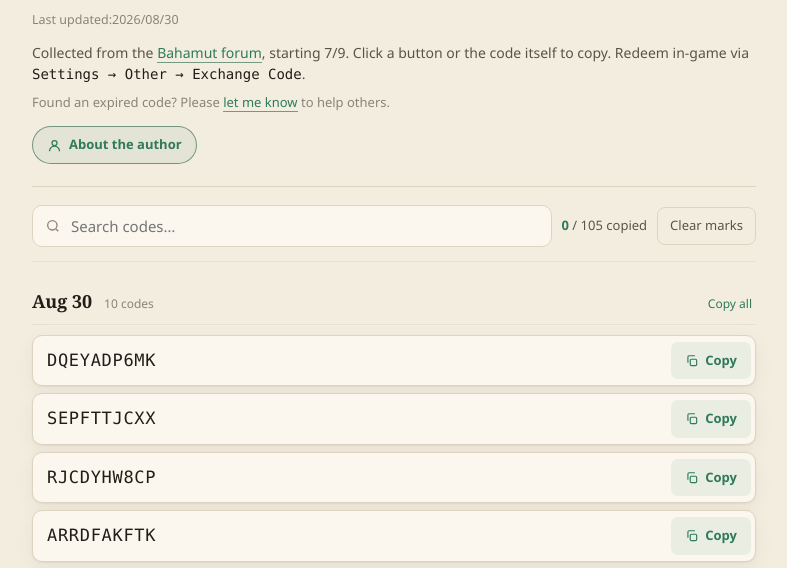
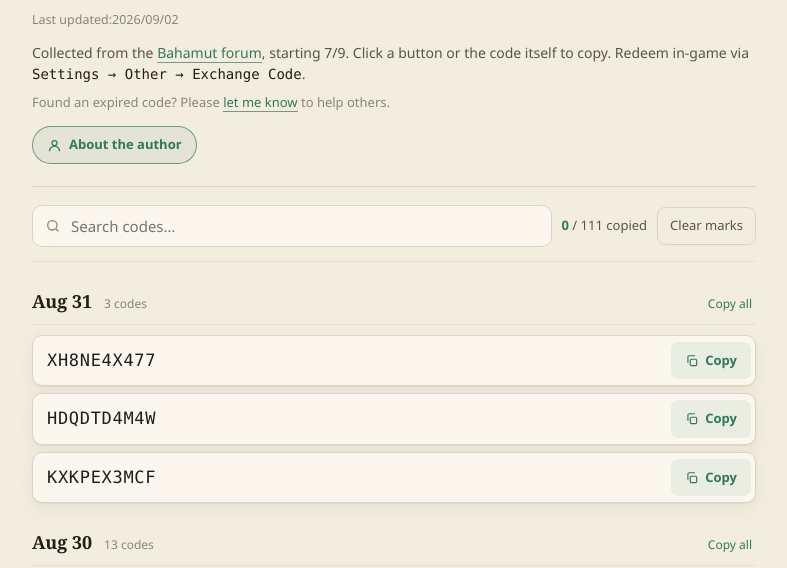
Before and after one commit to Raellen/wherewindsmeet-coupon, a plain HTML site: page index.html in a window 1280 px wide. Shown: the part 179-747 px from the top of the page, without its empty margins (246-1033 px from the left). Drawn offline with Linux system fonts and the light colour scheme.

Commit message:
feat: 8/30 補碼、新增 8/31、更新時間改 9/2
Co-Authored-By: Claude Opus 4.8 <noreply@anthropic.com>

```diff
--- a/index.html
+++ b/index.html
@@ -277,7 +277,7 @@
   <header>
     <p class="eyebrow" id="eyebrow">兌換碼 · Redemption Codes</p>
     <h1 id="title">燕雲十六聲兌換碼</h1>
-    <p class="updated"><span id="updatedLabel">最新更新時間</span>:2026/08/30</p>
+    <p class="updated"><span id="updatedLabel">最新更新時間</span>:2026/09/02</p>
     <p class="sub" id="intro"></p>
     <p class="sub note" id="note"></p>
     <a class="author-btn" href="#author">
@@ -347,7 +347,8 @@ const DATA = [
   { date: "8/27", codes: ["NERYRCTED6","EEC636TJKJ","MQJYHRRQYM","WYQD6YP4AP","NEVERLOOKBACK","CHYF4FX66Q","WHN8MW8EH6","HFAJ73PDJR","RKJJHNHENJ","PE6YENXR6A"] },
   { date: "8/28", codes: ["FC7HAXJRC3","HXEQC37XXE","MMDCN6HY6D","WHK7YFXCNY","EQMWPDJYKA","HHE7YWP4TC"] },
   { date: "8/29", codes: ["DE4RNXFRWW","KDPTNK6PND","QKQTMJNFWC"] },
-  { date: "8/30", codes: ["YHY4RMA7TD","PXPQH4AHAC","AEFJD3YTFA","FXACJDC4TM","EHT664EF7D","TYJ7XAA74A","ARRDFAKFTK","RJCDYHW8CP","SEPFTTJCXX","DQEYADP6MK"] },
+  { date: "8/30", codes: ["YHY4RMA7TD","PXPQH4AHAC","AEFJD3YTFA","FXACJDC4TM","EHT664EF7D","TYJ7XAA74A","ARRDFAKFTK","RJCDYHW8CP","SEPFTTJCXX","DQEYADP6MK","hppa84jhp6","txrywtda34","PSEEQPHJ83"] },
+  { date: "8/31", codes: ["KXKPEX3MCF","HDQDTD4M4W","XH8NE4X477"] },
 ];
 
 // each code entry may carry a "｜note"; the redeemable value is the part before ｜
```
